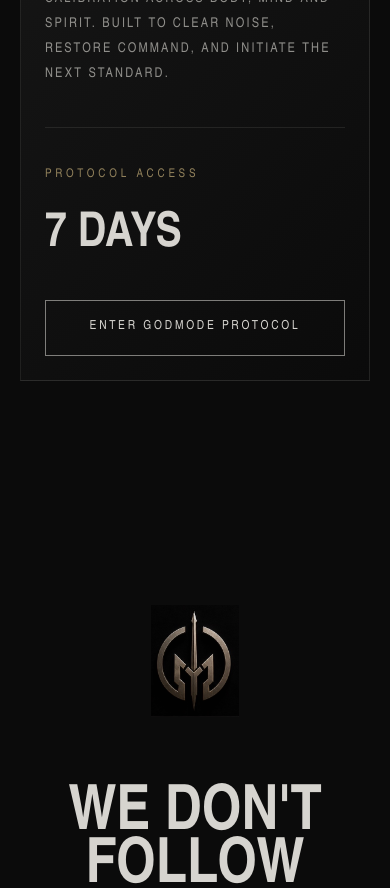
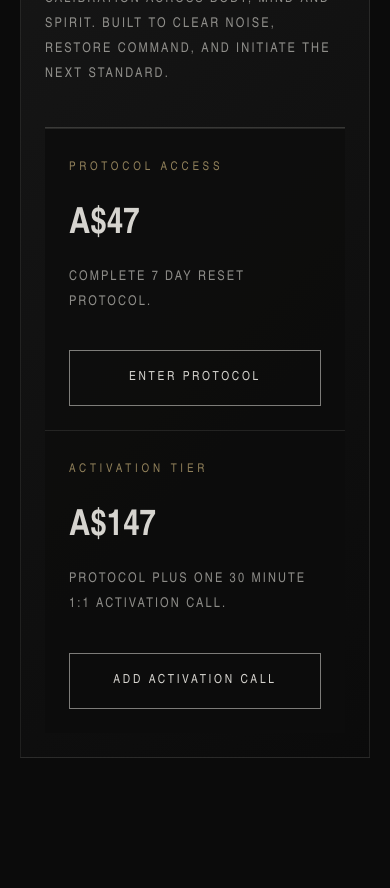
Before and after one commit to 11akua11/godmode-website, a Next.js app: page / in a window 390 px wide. Shown: the part 6240-7128 px from the top of the page. Built offline with nearby package versions, Linux system fonts and the light colour scheme.

Commit message:
Wire Stripe checkout tiers

```diff
--- a/app/page.tsx
+++ b/app/page.tsx
@@ -7,6 +7,9 @@ import Lenis from "lenis";
 import { gsap } from "gsap";
 
 const navItems = ["Protocols", "Apparel", "Supplements", "Journal", "About", "Community"];
+
+const protocolCheckoutUrl = "https://buy.stripe.com/5kQ5kx5mp1FO9FRbEc0Ba00";
+const activationCheckoutUrl = "https://buy.stripe.com/00weV74ildowaJVeQo0Ba01";
 
 const protocols = [
   {
@@ -93,7 +96,7 @@ export default function Home() {
             <a href="#protocol" className="hidden text-[0.72rem] uppercase tracking-ritual text-bone/70 sm:block">
               Log in
             </a>
-            <a href="#purchase" className="join-button">
+            <a href={protocolCheckoutUrl} className="join-button">
               Join
             </a>
           </div>
@@ -116,9 +119,13 @@ export default function Home() {
         </div>
 
         <div className="relative z-10 min-h-[calc(100vh-5rem)]">
-          <a href="#purchase" className="hero-hotspot" aria-label="Purchase the GODMODE 7 Day Reset Protocol" />
+          <a
+            href={protocolCheckoutUrl}
+            className="hero-hotspot"
+            aria-label="Purchase the GODMODE 7 Day Reset Protocol"
+          />
           <div className="absolute inset-x-5 bottom-8 sm:hidden">
-            <a href="#purchase" className="primary-cta">
+            <a href={protocolCheckoutUrl} className="primary-cta">
               Purchase 7 Day Reset
             </a>
           </div>
@@ -252,14 +259,27 @@ export default function Home() {
               and initiate the next standard.
             </p>
           </div>
-          <div className="flex flex-col justify-between border-t border-bone/10 pt-8 lg:border-l lg:border-t-0 lg:pl-10 lg:pt-0">
-            <div>
-              <span className="font-display text-xs uppercase tracking-ritual text-champagne/70">Protocol access</span>
-              <p className="mt-7 font-display text-5xl font-bold uppercase text-bone sm:text-6xl">7 Days</p>
-            </div>
-            <a href="mailto:hello@godmode.co?subject=Purchase%207%20Day%20Reset%20Protocol" className="primary-cta mt-10">
-              Enter GODMODE Protocol
-            </a>
+          <div className="grid gap-px border-t border-bone/10 bg-bone/10 pt-px lg:border-l lg:border-t-0 lg:pl-10">
+            <article className="flex flex-col justify-between bg-obsidian/90 p-6">
+              <div>
+                <span className="font-display text-xs uppercase tracking-ritual text-champagne/70">Protocol access</span>
+                <p className="mt-7 font-display text-4xl font-bold uppercase text-bone sm:text-5xl">A$47</p>
+                <p className="support-copy mt-5">Complete 7 day reset protocol.</p>
+              </div>
+              <a href={protocolCheckoutUrl} className="primary-cta mt-9">
+                Enter Protocol
+              </a>
+            </article>
+            <article className="flex flex-col justify-between bg-obsidian/90 p-6">
+              <div>
+                <span className="font-display text-xs uppercase tracking-ritual text-champagne/70">Activation tier</span>
+                <p className="mt-7 font-display text-4xl font-bold uppercase text-bone sm:text-5xl">A$147</p>
+                <p className="support-copy mt-5">Protocol plus one 30 minute 1:1 activation call.</p>
+              </div>
+              <a href={activationCheckoutUrl} className="primary-cta mt-9">
+                Add Activation Call
+              </a>
+            </article>
           </div>
         </motion.div>
       </section>
@@ -278,7 +298,7 @@ export default function Home() {
             <br />
             We forge them.
           </h2>
-          <a href="#purchase" className="primary-cta mt-12">
+          <a href={protocolCheckoutUrl} className="primary-cta mt-12">
             Enter GODMODE
           </a>
         </div>
```
